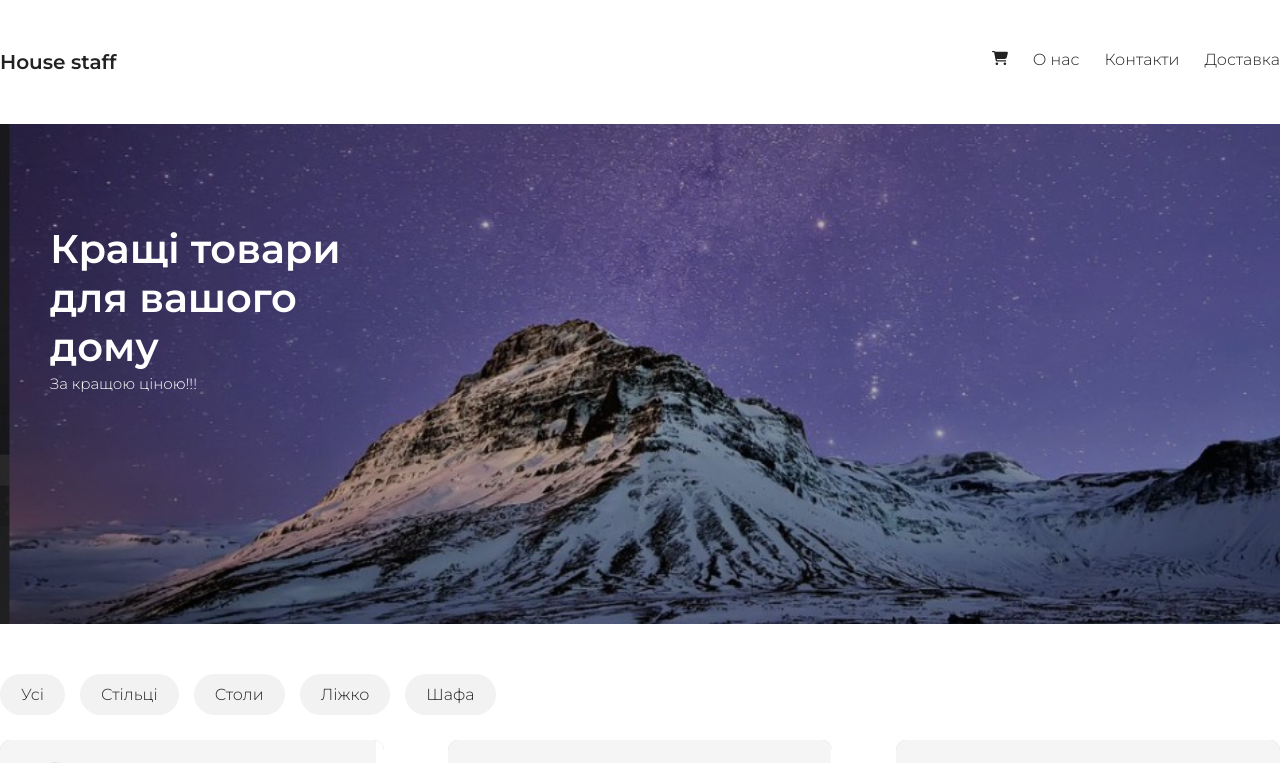
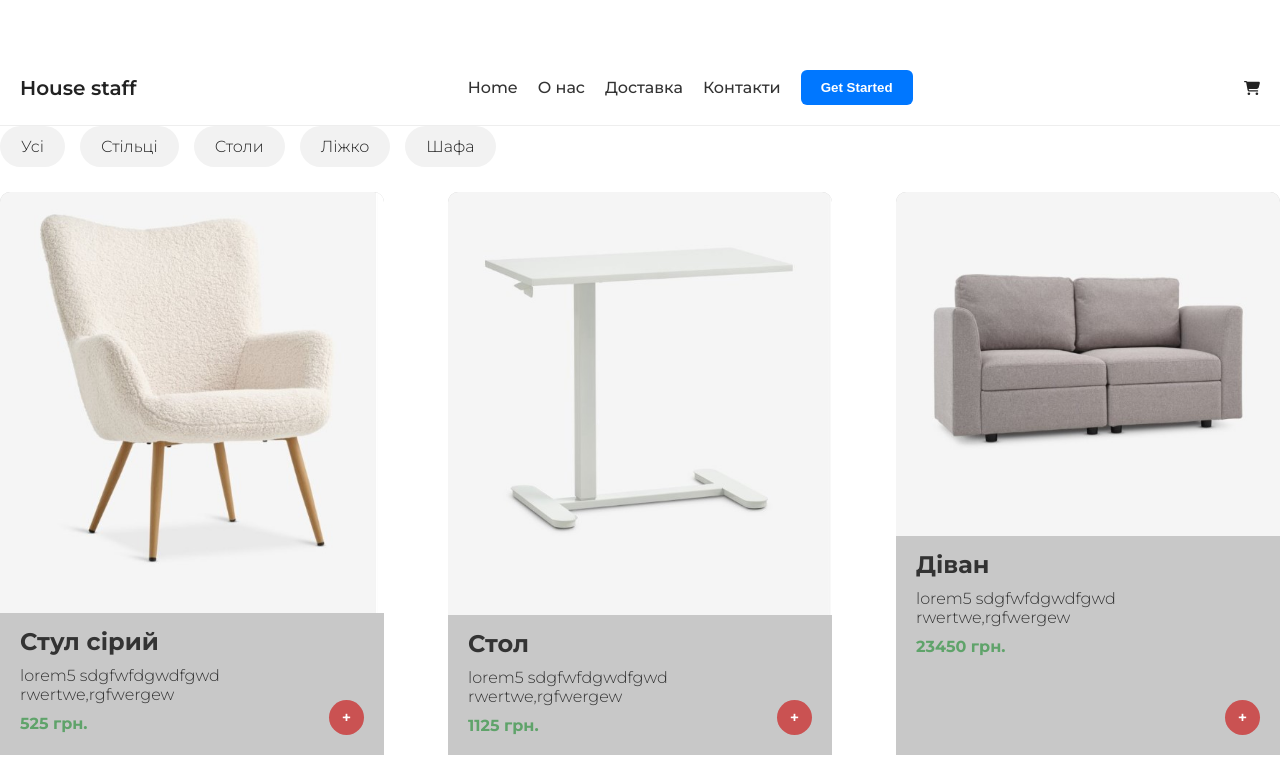
Before and after one commit to NaN-Bird/my-shop, a React (Create React App) app: page / in a window 1280 px wide. Shown: the top 763 px of the page. Built offline with nearby package versions, Linux system fonts and the light colour scheme.

Commit message:
Оновив Header.js та вніс стилі Header.css

```diff
--- /dev/null
+++ b/src/components/Header.css
@@ -0,0 +1,134 @@
+.header {
+    display: flex;
+    justify-content: space-between;
+    align-items: center;
+    padding: 20px;
+    background: white;
+    border-bottom: 1px solid #eee;
+    position: relative;
+}
+
+.logo {
+    font-weight: 600;
+    font-size: 20px;
+}
+
+.nav {
+    display: flex;
+    gap: 20px;
+    align-items: center;
+}
+
+.nav a {
+    text-decoration: none;
+    color: #333;
+    font-weight: 500;
+    transition: opacity 300ms ease;
+}
+
+.nav a:hover {
+    opacity: 0.6;
+}
+
+.btn {
+    padding: 8px 16px;
+    background: #0077ff;
+    color: white;
+    border: none;
+    border-radius: 4px;
+    cursor: pointer;
+    transition: background 300ms ease;
+}
+
+.btn:hover {
+    background: #005fcc;
+}
+
+.burger {
+    display: none;
+    flex-direction: column;
+    gap: 5px;
+    cursor: pointer;
+}
+
+.burger span {
+    width: 25px;
+    height: 3px;
+    background: #333;
+}
+
+/* Кошик */
+.shop-cart-button {
+    cursor: pointer;
+    transition: color, transform 300ms ease;
+}
+
+.shop-cart-button:hover,
+.shop-cart-button.active {
+    color: #dc3d3d;
+    transform: scale(1.2);
+}
+
+.shop-cart {
+    position: absolute;
+    top: 60px;
+    right: 0;
+    width: 400px;
+    background: #fafafa;
+    box-shadow: 4px 5px 15px -7px #606060;
+    z-index: 1000;
+    padding: 20px;
+}
+
+.shop-cart .suma {
+    font-weight: 600;
+    font-size: 18px;
+    margin-top: 15px;
+}
+
+.empty h2 {
+    font-size: 18px;
+    margin: 10px 0;
+}
+
+/* Адаптивність */
+@media (max-width: 768px) {
+    .nav {
+        position: absolute;
+        top: 60px;
+        right: 0;
+        background: white;
+        flex-direction: column;
+        gap: 15px;
+        padding: 20px;
+        display: none;
+    }
+
+    .nav.open {
+        display: flex;
+    }
+
+    .burger {
+        display: flex;
+    }
+}
+.btn {
+    padding: 10px 20px;
+    background: #0077ff;
+    color: #fff;
+    border: none;
+    border-radius: 6px;
+    font-weight: 600;
+    cursor: pointer;
+    transition: background 300ms ease, transform 200ms ease;
+}
+
+.btn:hover {
+    background: #005fcc;
+    transform: translateY(-2px);
+}
+
+.btn:active {
+    background: #004bb5;
+    transform: scale(0.95);
+}
--- a/src/components/Header.js
+++ b/src/components/Header.js
@@ -1,46 +1,57 @@
-import React, {useState} from 'react'
-import {FaCartShopping} from "react-icons/fa6";
-import Order from './Order';
-
-const showOrders = (props) => {
-    let suma = 0
-    props.orders.forEach(el => suma += Number.parseFloat(el.price))
-    return (<div>
-        {props.orders.map(el => (
-            <Order onDelete={props.onDelete} key={el.id} item={el}/>
-            ))}
-            <p className='suma'>Сума: {new Intl.NumberFormat().format(suma)} грн.</p>
-        </div>)
-}
-
-const showNothing = () => {
-    return(<div className='empty'>
-        <h2>Товарів немає</h2>
-    </div>)
-}
-
+import React, { useState } from "react";
+import { FaCartShopping } from "react-icons/fa6";
+import Order from "./Order";
+import "./Header.css";
 
 export default function Header(props) {
-    let [cartOpen, setCartOpen] = useState(false)
+    const [cartOpen, setCartOpen] = useState(false);
+    const [menuOpen, setMenuOpen] = useState(false);
+
+    const showOrders = () => {
+        let suma = 0;
+        props.orders.forEach(el => (suma += Number.parseFloat(el.price)));
+        return (
+            <div>
+                {props.orders.map(el => (
+                    <Order onDelete={props.onDelete} key={el.id} item={el} />
+                ))}
+                <p className="suma">
+                    Сума: {new Intl.NumberFormat().format(suma)} грн.
+                </p>
+            </div>
+        );
+    };
+
+    const showNothing = () => (
+        <div className="empty">
+            <h2>Товарів немає</h2>
+        </div>
+    );
+
     return (
-        <header>
-            <div>
-                <span className="logo">House staff</span>
-                <ul className="nav">
-                    <li>О нас</li>
-                    <li>Контакти</li>
-                    <li>Доставка</li>
-                </ul>
-                <FaCartShopping
-                    onClick={() => setCartOpen(prev => !prev)}
-                    className={`shop-cart-button ${cartOpen ? 'active' : ''}`} />{cartOpen && (
-                <div className='shop-cart'>
-                    {props.orders.length > 0 ?
-                        showOrders(props) : showNothing()}
+        <header className="header">
+            <div className="logo">House staff</div>
+            <nav className={`nav ${menuOpen ? "open" : ""}`}>
+                <a href="#home">Home</a>
+                <a href="#about">О нас</a>
+                <a href="#services">Доставка</a>
+                <a href="#contact">Контакти</a>
+                <button className="btn">Get Started</button>
+            </nav>
+            <div className="burger" onClick={() => setMenuOpen(!menuOpen)}>
+                <span></span>
+                <span></span>
+                <span></span>
+            </div>
+            <FaCartShopping
+                onClick={() => setCartOpen(prev => !prev)}
+                className={`shop-cart-button ${cartOpen ? "active" : ""}`}
+            />
+            {cartOpen && (
+                <div className="shop-cart">
+                    {props.orders.length > 0 ? showOrders() : showNothing()}
                 </div>
             )}
-            </div>
-            <div className="presentation"></div>
         </header>
-    )
+    );
 }
```
